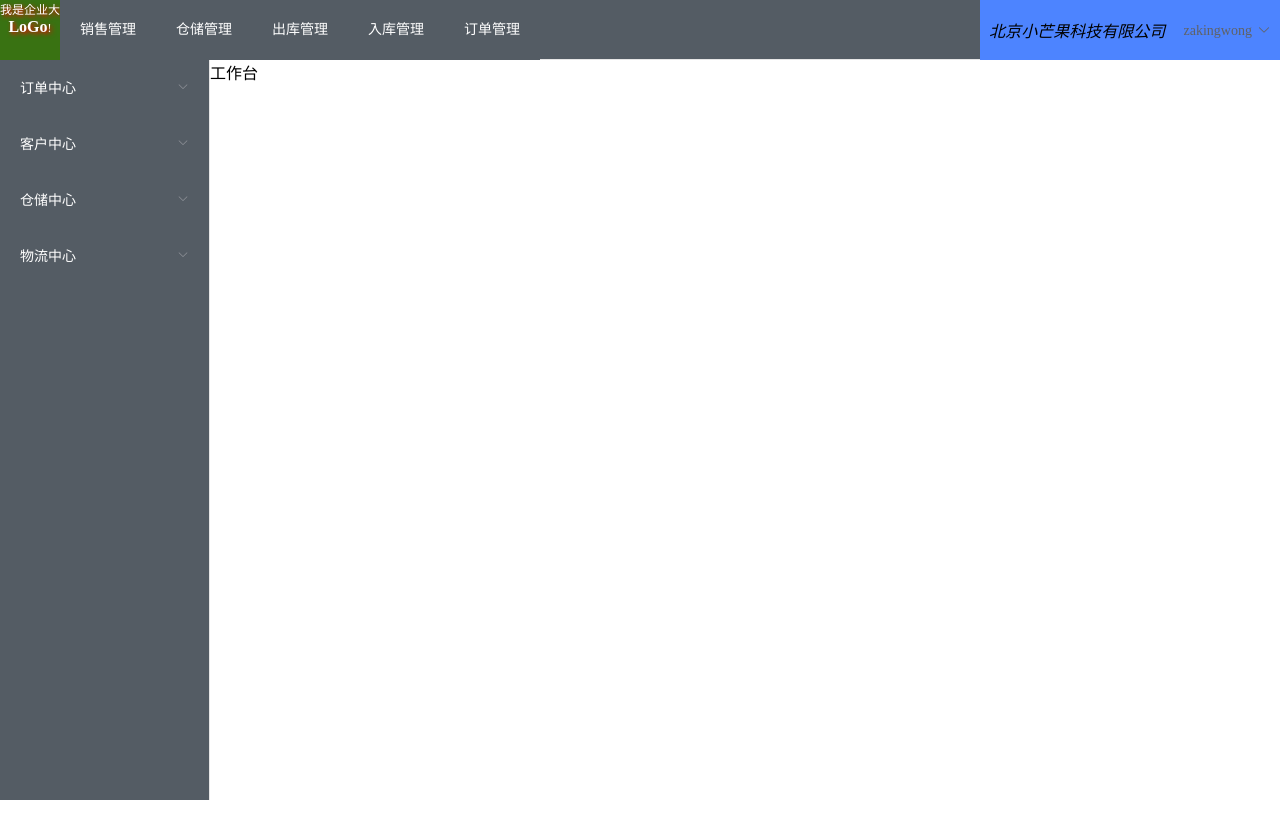
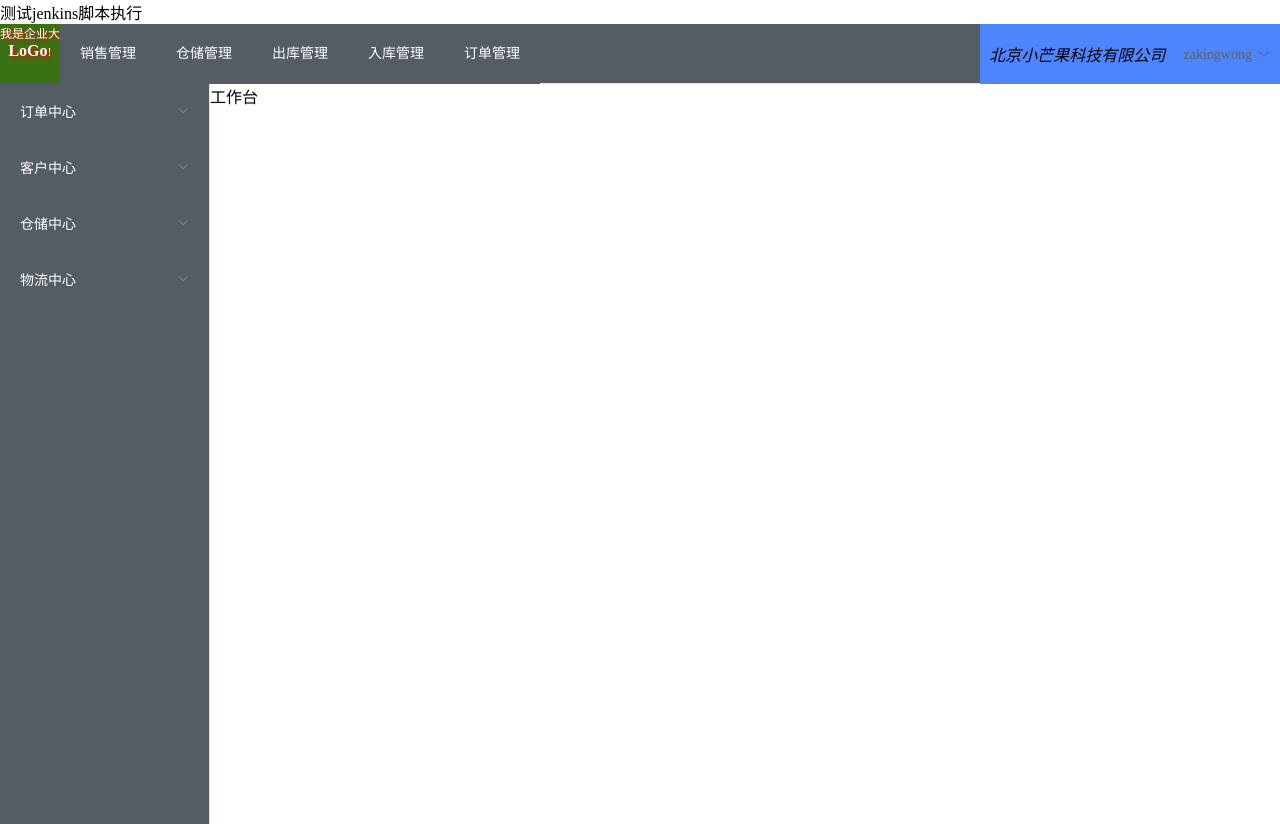
Before and after one commit to zakingwong/theWayOfMicroFrontend, a Vue app in the folder z-treasure/: page /#/workbench in a window 1280 px wide. Before the commit the page ends 800 px from the top, so only its background shows below. Built offline with nearby package versions, Linux system fonts and the light colour scheme.

Commit message:
test: 测试jenkins脚本

```diff
--- a/z-treasure/src/App.vue
+++ b/z-treasure/src/App.vue
@@ -1,5 +1,6 @@
 <template>
   <div id="app">
+    测试jenkins脚本执行
     <router-view></router-view>
   </div>
 </template>
```
